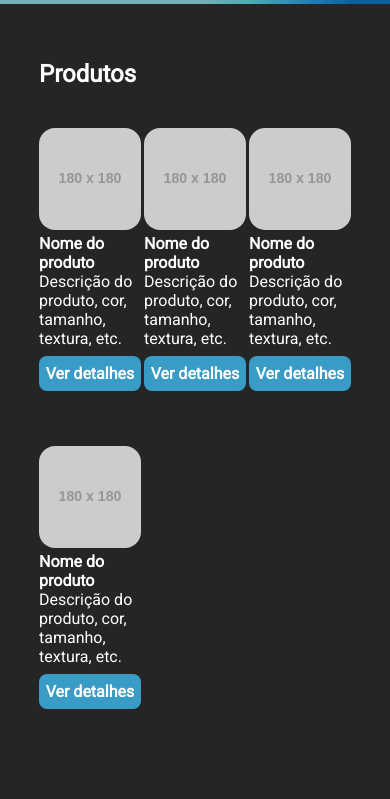
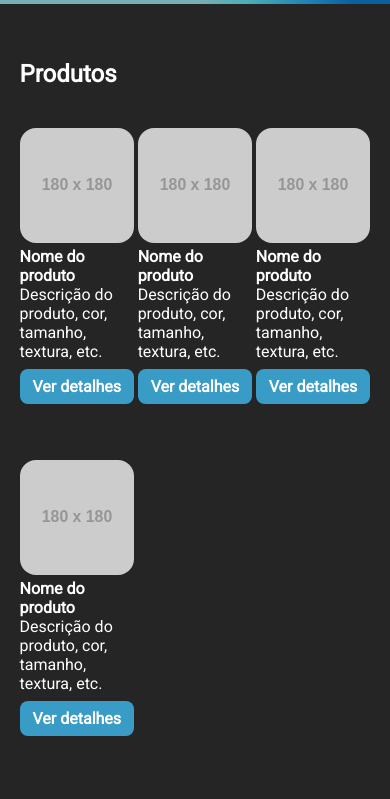
Before and after one commit to Igoroots34/exercicio_SASS, a website: page index.html in a window 390 px wide. Shown: the part 102-901 px from the top of the page. Before the commit the page ends 876 px from the top, so only its background shows below. Drawn offline with Linux system fonts and the light colour scheme; placeholder pictures from the web are drawn by us.

Commit message:
deletando arquivo css para testes

```diff
--- a/source/main.scss
+++ b/source/main.scss
@@ -89,7 +89,7 @@ section {
 
 @media screen and (max-width: variaveis.$tablet) {
     .container {
-        max-width: 80%;
+        max-width: 90%;
     }
 
     .products {
--- a/teste/kilate.css
+++ /dev/null
@@ -1,102 +0,0 @@
-* {
-    margin: 0;
-    padding: 0;
-    box-sizing: border-box;
-    font-family: Roboto, sans-serif;
-}
-
-body {
-    background-color: #f5f6fa;
-}
-
-li {
-    list-style: none;
-}
-
-.container {
-    max-width: 1024px;
-    width: 100%;
-    margin: 0 auto;
-}
-
-header {
-    background-color: #182C61;
-    position: sticky;
-    top: 0;
-    left: 0;
-}
-
-header .container {
-    display: flex;
-    justify-content: space-between;
-    align-items: center;
-    padding: 16px 0;
-}
-
-.menu {
-    display: flex;
-}
-
-.menu li {
-    font-weight: bold;
-    margin-left: 24px;
-}
-
-.menu li a {
-    color: #fff;
-    text-decoration: none;
-}
-
-section {
-    padding: 56px 0;
-}
-
-.products {
-    margin-top: 40px;
-    display: grid;
-    grid-template-columns: repeat(3, 32.66%);
-    column-gap: 1%;
-    row-gap: 4%;
-    width: 100%;
-}
-
-.product-item img {
-    width: 100%;
-    border-radius: 16px;
-}
-
-.product-button {
-    display: block;
-    background-color: #44bd32;
-    color: #fff;
-    text-align: center;
-    padding: 8px 0;
-    border-radius: 8px;
-    margin-top: 8px;
-    text-decoration: none;
-}
-
-.product-button:hover {
-    background-color: #4cd137;
-}
-
-@media screen and (max-width: 1023px) {
-    .container {
-        max-width: 80%;
-    }
-
-    .products {
-        grid-template-columns: repeat(2, 48.5%);
-        column-gap: 3%;
-    }
-}
-
-@media screen and (max-width: 767px) {
-    .products {
-        display: block;
-    }
-
-    .product-item  {
-        margin-bottom: 32px;
-    }
-}
```
Also changed, not shown: build/main.css.
